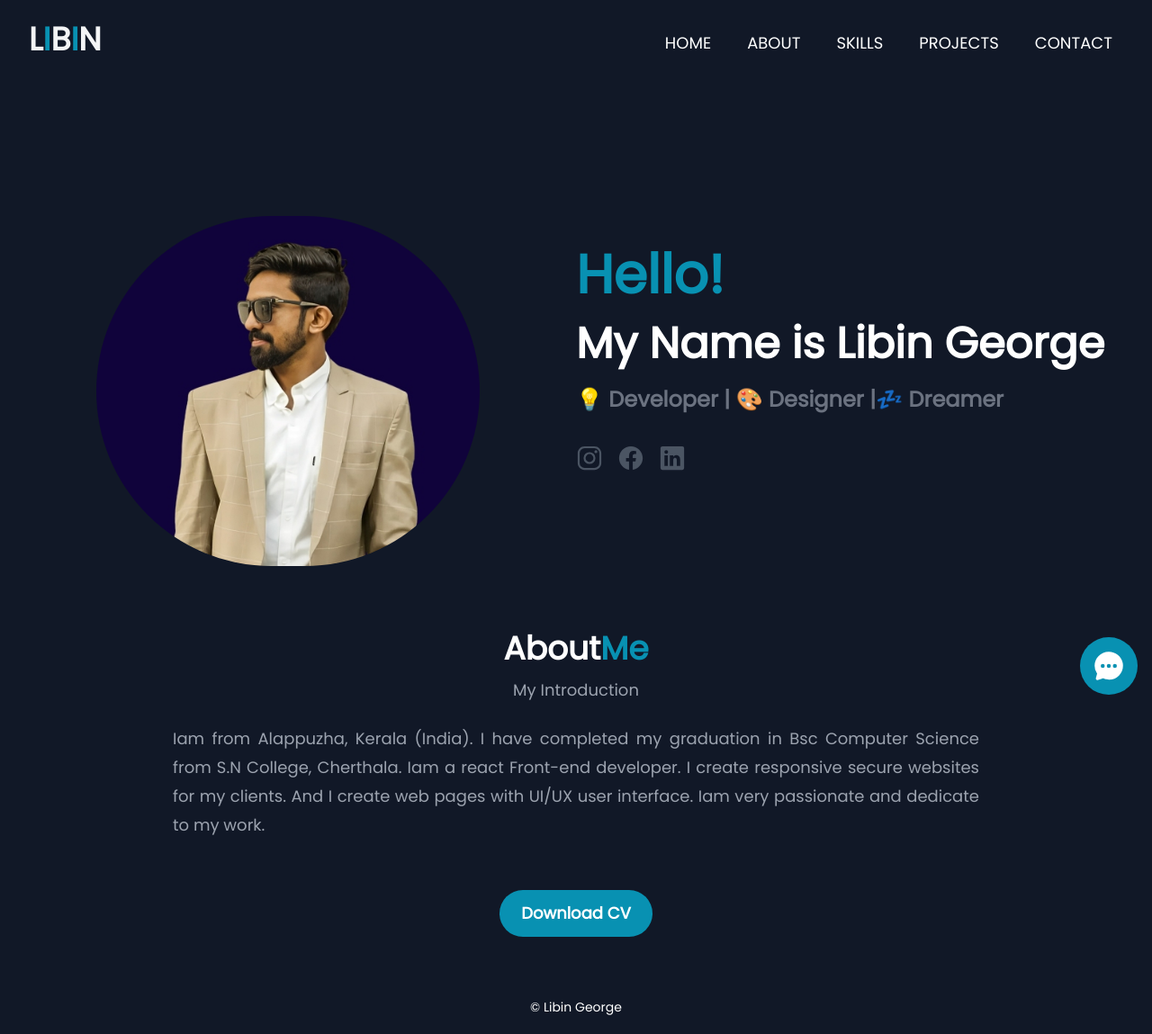
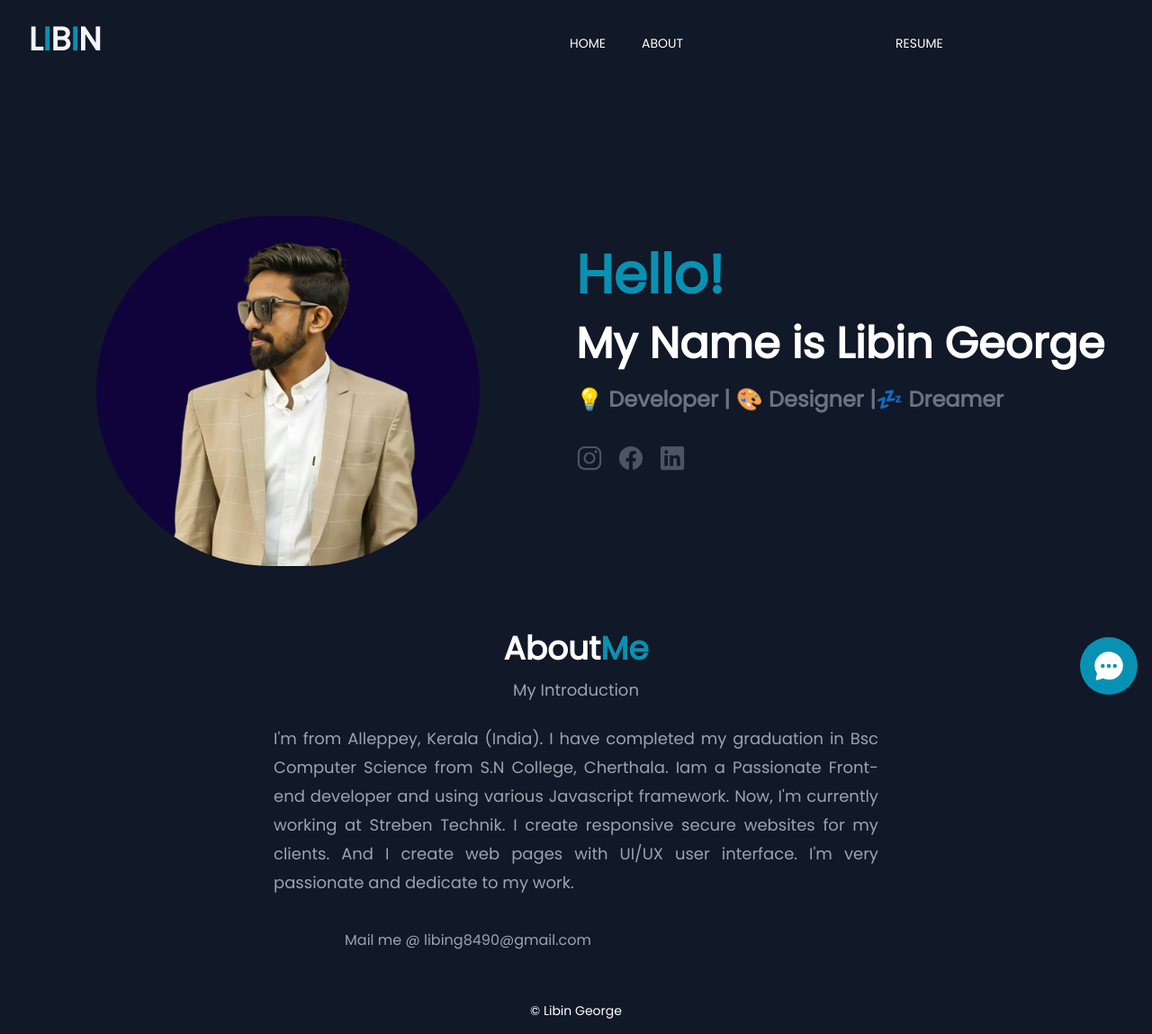
Before and after one commit to Libing1999/React-portfolio, a React (Create React App) app: page / in a window 1280 px wide. Shown: the whole page at 90% size. Built offline with nearby package versions, Linux system fonts and the light colour scheme.

Commit message:
add/content

```diff
--- a/public/index.html
+++ b/public/index.html
@@ -13,7 +13,7 @@
 
     <link rel="manifest" href="%PUBLIC_URL%/manifest.json" />
 
-    <title>Libin-Portfolio</title>
+    <title>Libin George</title>
     <script
       type="module"
       src="https://unpkg.com/ionicons@5.5.2/dist/ionicons/ionicons.esm.js"
--- a/src/layouts/NaavBar.jsx
+++ b/src/layouts/NaavBar.jsx
@@ -4,9 +4,9 @@ import { Bars3Icon, XMarkIcon } from "@heroicons/react/24/outline";
 const navigation = [
   { name: "HOME", href: "#", current: true },
   { name: "ABOUT", href: "#", current: false },
-  { name: "SKILLS", href: "#", current: false },
-  { name: "PROJECTS", href: "#", current: false },
-  { name: "CONTACT", href: "#", current: false },
+  // { name: "RESUME", href: "#", current: false },
+  // { name: "PROJECTS", href: "#", current: false },
+  // { name: "CONTACT", href: "#", current: false },
 ];
 
 function classNames(...classes) {
@@ -40,8 +40,8 @@ export default function NaavBar() {
                   <span className="text-cyan-600">i</span>n
                 </h4>
               </div>
-              <div className="flex flex-1 items-end justify-end sm:items-stretch sm:justify-end sm:mt-8 ">
-                <div className="hidden sm:ml-6 sm:block ">
+              <div className="flex flex-1 items-center justify-center sm:items-stretch sm:justify-center sm:mt-8 ">
+                <div className="hidden sm:ml-80 sm:block ">
                   <div className="flex space-x-4 ">
                     {navigation.map((item) => (
                       <a
@@ -51,13 +51,14 @@ export default function NaavBar() {
                           item.current
                             ? "bg-gray-900 text-white hover:text-cyan-600"
                             : "text-white hover:bg-gray-900 hover:text-cyan-600",
-                          "px-3 py-2  text-lg font-medium "
+                          "px-3 py-2  text-sm font-large "
                         )}
                         aria-current={item.current ? "page" : undefined}
                       >
                         {item.name}
                       </a>
                     ))}
+                  <a href=" " className="text-white hover:text-cyan-600 px-3 py-2  text-sm font-large pl-52 sm:visible">RESUME</a>
                   </div>
                 </div>
               </div>
--- a/src/pages/about/About.jsx
+++ b/src/pages/about/About.jsx
@@ -1,9 +1,5 @@
 import React from "react";
 const About = () => {
-  // const info = [
-  //   { text: "Months experience", count: "04" },
-  //   { text: "Completed Projects", count: "07" },
-  // ];
   return (
     <section className="py-10 text-white">
       <div className="text-center mt-8">
@@ -13,33 +9,27 @@ const About = () => {
         <p className="text-gray-400 my-3 text-lg">My Introduction</p>
         <div className="flex md:flex-row justify-center flex-col-reverse items-center md:gap-8 gap-10 px-10   mx-auto">
           <div>
-            <div className="text-gray-400 max-w-4xl  my-3 text-lg">
+            <div className="text-gray-400 max-w-2xl  my-3 text-lg">
               <p className="text-justify  leading-7 md:leading-8 ">
-                Iam from Alappuzha, Kerala (India). I have completed my
+                I'm from Alleppey, Kerala (India). I have completed my
                 graduation in Bsc Computer Science from S.N College, Cherthala.
-                Iam a react Front-end developer. I create responsive secure
-                websites for my clients. And I create web pages with UI/UX user
-                interface. Iam very passionate and dedicate to my work.
+                Iam a Passionate Front-end developer and using various
+                Javascript framework. Now, I'm currently working at Streben
+                Technik. I create responsive secure websites for my clients. And
+                I create web pages with UI/UX user interface. I'm very
+                passionate and dedicate to my work.
               </p>
-              {/* <div className="flex mt-14 md:justify-center items-center gap-7">
-                {info.map((content) => (
-                  <div key={content.text}>
-                    <h3 className="md:text-4xl text-2xl font-semibold text-white animate-pulse">
-                      {content.count}
-                      <span className="text-cyan-600">+</span>
-                    </h3>
-                    <span>{content.text}</span>
               </div>
-                ))}
-              </div> */}
-              <div className="flex justify-center">
+              <p className="pt-6 pr-60 text-gray-400"> Mail me @{" "}
+                <a href="https://mail.google.com/" className="text-gray-400 hover:text-white">libing8490@gmail.com</a></p>
+              <div className="flex justify-center sm:hidden">
                 <a href="/assets/pdf/cv.pdf" download="cv.pdf">
                   <button className="bg-cyan-600 font-semibold text-white md:mx-0 mx-auto rounded-full py-3 px-6 flex  items-center gap-2 mt-14">
                     Download CV
                   </button>
                 </a>
               </div>
-            </div>
+
           </div>
         </div>
       </div>
```
Lines whose indentation alone changed are shown as unchanged.
